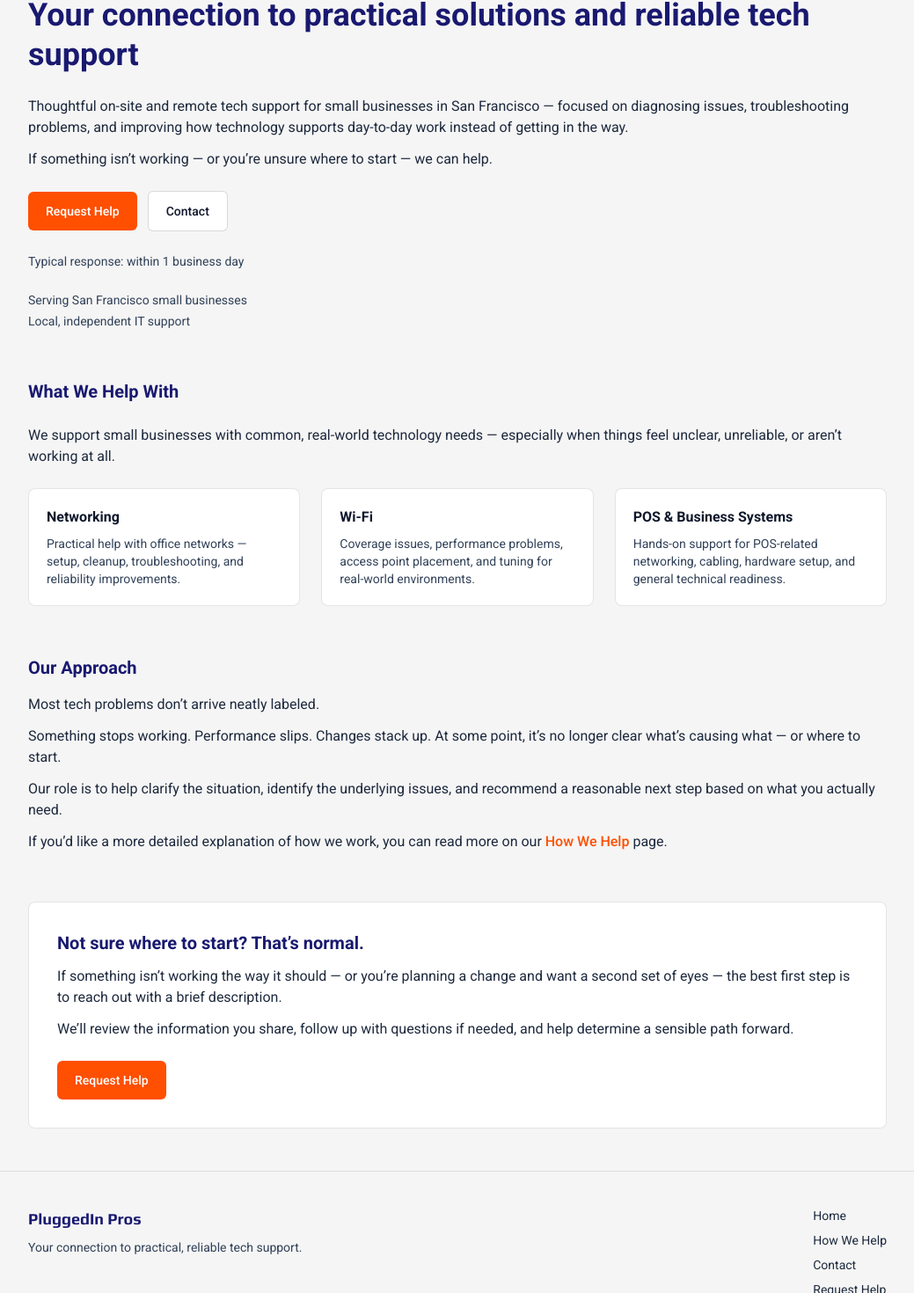
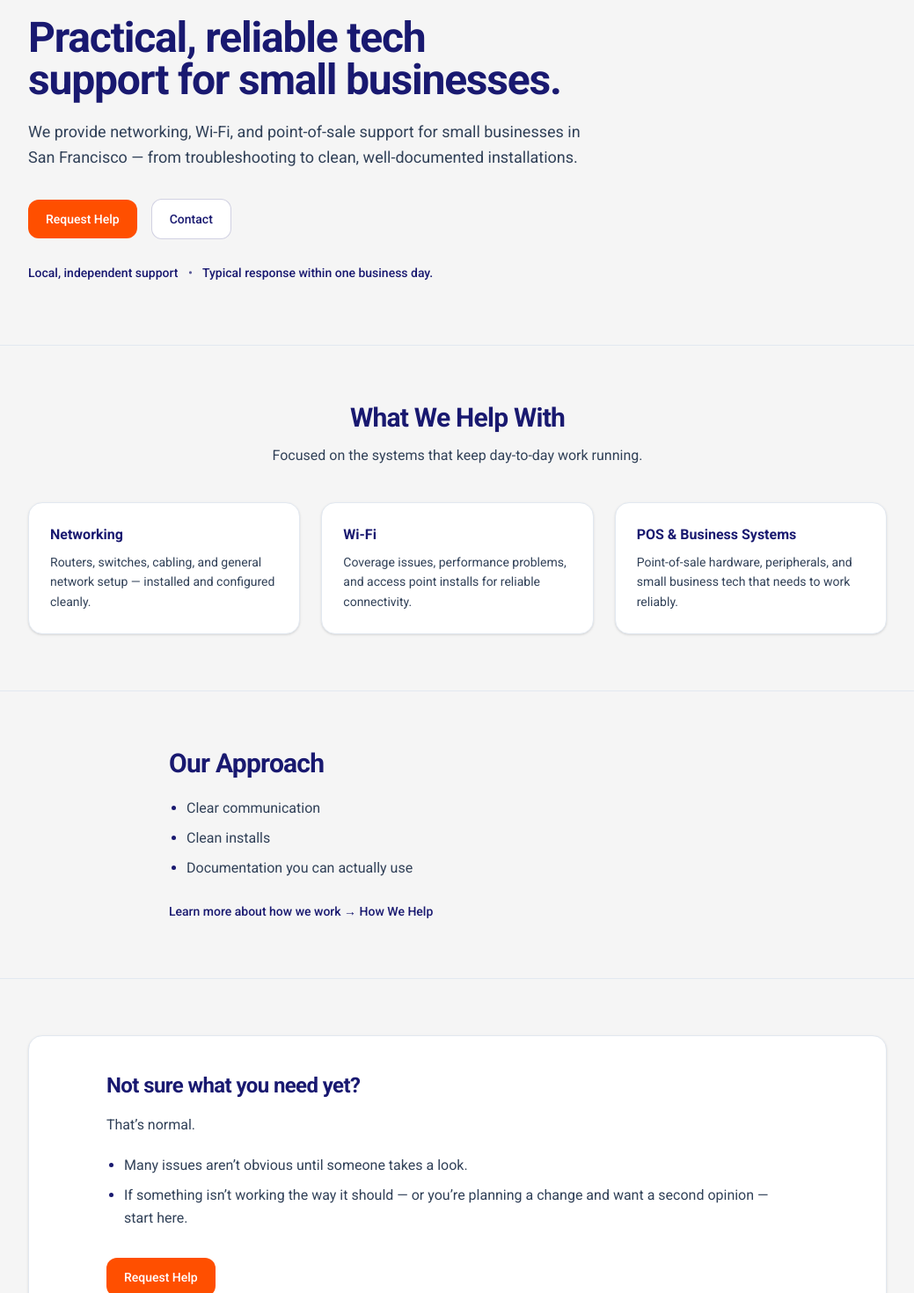
Before and after one commit to getpluggedinsf/website, a Next.js app: page / in a window 1280 px wide. Shown: the part 130-1600 px from the top of the page at 88% size, without its empty margins (120-1159 px from the left). Built offline with nearby package versions, Linux system fonts and the light colour scheme.

Commit message:
chore: homepage refinements, nav updates, branding assets

```diff
--- a/src/app/how-we-help/page.tsx
+++ b/src/app/how-we-help/page.tsx
@@ -1,12 +1,8 @@
 // src/app/how-we-help/page.tsx
 import Link from "next/link";
-import Nav from "@/components/Nav";
-import Footer from "@/components/Footer";
 
 export default function HowWeHelpPage() {
   return (
-    <>
-      <Nav />
 
       <main className="mx-auto max-w-5xl px-6 py-12">
         <section className="space-y-4">
@@ -146,7 +142,5 @@ Request Help
         </section>
       </main>
 
-      <Footer />
-    </>
   );
 }
--- a/src/app/layout.tsx
+++ b/src/app/layout.tsx
@@ -2,6 +2,8 @@
 import "./globals.css";
 import type { Metadata } from "next";
 import { roboto } from "@/lib/fonts";
+import Nav from "@/components/Nav";
+import Footer from "@/components/Footer";
 
 export const metadata: Metadata = {
   title: "PluggedIn Pros — San Francisco Tech Support",
@@ -14,8 +16,10 @@ export default function RootLayout({
 }: Readonly<{ children: React.ReactNode }>) {
   return (
     <html lang="en">
-      <body className={`${roboto.className} bg-[#F5F5F5] text-slate-900`}>
+      <body className={`${roboto.className} min-h-screen bg-[var(--pip-bg)] text-slate-900`}>
+        <Nav />
         {children}
+        <Footer />
       </body>
     </html>
   );
--- a/src/app/page.tsx
+++ b/src/app/page.tsx
@@ -1,151 +1,151 @@
-// src/app/page.tsx
 import Link from "next/link";
-import Nav from "@/components/Nav";
-import Footer from "@/components/Footer";
 
 export default function HomePage() {
   return (
-    <>
-      <Nav />
-
-      <main className="mx-auto max-w-5xl px-6 py-12">
-        {/* HERO (text-only; no logo/graphics) */}
-        <section className="space-y-6">
-          <h1 className="text-3xl font-semibold leading-tight text-[#191970] sm:text-4xl">
-            Your connection to practical solutions and reliable tech support
+    <main className="w-full">
+      {/* 2. Hero (Above the Fold) */}
+      <section className="w-full">
+        <div className="mx-auto max-w-5xl px-6 py-14 sm:py-18">
+          {/* Left-aligned, constrained width block (intentional whitespace on right) */}
+          <div className="max-w-2xl">
+            <h1 className="text-balance text-4xl font-semibold tracking-tight text-[#191970] sm:text-5xl">
+              Practical, reliable tech support for small businesses.
             </h1>
 
-          <div className="space-y-3 text-base text-slate-800">
-            <p>
-              Thoughtful on-site and remote tech support for small businesses in
-              San Francisco — focused on diagnosing issues, troubleshooting problems,
-              and improving how technology supports day-to-day work instead of getting in the way.
+            <p className="mt-5 text-pretty text-base leading-relaxed text-slate-700 sm:text-lg">
+              We provide networking, Wi-Fi, and point-of-sale support for small businesses
+              in San{"\u00A0"}Francisco — from troubleshooting to clean, well-documented installations.
             </p>
-            <p>
-              If something isn’t working — or you’re unsure where to start — we
-              can help.
-            </p>
-          </div>
 
-          <div className="flex flex-col gap-3 sm:flex-row sm:items-center">
+            <div className="mt-8 flex flex-wrap items-center gap-4">
               <Link
-              href="/request-help?source=request_help&loc=hero"
-             className="btn-tap btn-mobile-full bg-[#FF4F00] text-white hover:opacity-90 no-underline hover:no-underline"
+                href="/request-help"
+                className="btn-tap btn-mobile-full rounded-xl bg-[#FF4F00] text-white hover:opacity-90 hover:no-underline"
               >
                 Request Help
               </Link>
+
               <Link
                 href="/request-help?source=contact&loc=hero"
-             className="btn-tap btn-mobile-full border border-black/15 bg-white text-slate-900 hover:bg-black/5 no-underline hover:no-underline"
+                className="btn-tap btn-mobile-full rounded-xl border border-[#191970]/20 bg-white text-[#191970] hover:bg-[#191970]/5 hover:no-underline"
               >
                 Contact
              </Link>
            </div>
 
-          <div className="text-sm text-slate-700">
-            Typical response: within 1 business day
-          </div>
 
-          <div className="space-y-1 text-sm text-slate-700">
-            <div>Serving San Francisco small businesses</div>
-            <div>Local, independent IT support</div>
-          </div>
-        </section>
 
-        {/* WHAT WE HELP WITH (illustrative; authoritative scope is on the form) */}
-        <section className="mt-14 space-y-6">
-          <h2 className="text-xl font-semibold text-[#191970]">
-            What We Help With
-          </h2>
-
-          <p className="text-slate-800">
-            We support small businesses with common, real-world technology needs —
-            especially when things feel unclear, unreliable, or aren’t working at all.
+            {/* Reassurance microcopy */}
+            <p className="mt-7 text-sm font-medium text-[#191970]">
+              Local, independent support <span className="mx-2 opacity-70">•</span> Typical response within one business day.
             </p>
 
-          <div className="grid gap-6 sm:grid-cols-3">
-            <div className="rounded-lg border border-black/10 bg-white p-5">
-              <div className="font-semibold text-slate-900">Networking</div>
-              <p className="mt-2 text-sm text-slate-700">
-                Practical help with office networks — setup, cleanup,
-                troubleshooting, and reliability improvements.
-              </p>
-            </div>
-
-            <div className="rounded-lg border border-black/10 bg-white p-5">
-              <div className="font-semibold text-slate-900">Wi-Fi</div>
-              <p className="mt-2 text-sm text-slate-700">
-                Coverage issues, performance problems, access point placement,
-                and tuning for real-world environments.
-              </p>
-            </div>
-
-            <div className="rounded-lg border border-black/10 bg-white p-5">
-              <div className="font-semibold text-slate-900">
-                POS &amp; Business Systems
-              </div>
-              <p className="mt-2 text-sm text-slate-700">
-                Hands-on support for POS-related networking, cabling, hardware setup,
-                and general technical readiness.
-              </p>
           </div>
         </div>
       </section>
 
-        {/* OUR APPROACH (preview) */}
-        <section className="mt-14 space-y-4">
-          <h2 className="text-xl font-semibold text-[#191970]">Our Approach</h2>
+      {/* 3. What We Help With (Service Overview) */}
+      <section className="w-full border-t border-slate-200">
+        <div className="mx-auto max-w-5xl px-6 py-14 sm:py-16">
+          <div className="mx-auto max-w-3xl text-center">
+            <h2 className="text-2xl font-semibold tracking-tight text-[#191970] sm:text-3xl">
+              What We Help With
+            </h2>
+            <p className="mt-3 text-base leading-relaxed text-slate-700">
+             Focused on the systems that keep day-to-day work running.
+            </p>
+          </div>
 
-          <div className="space-y-3 text-slate-800">
-            <p>Most tech problems don’t arrive neatly labeled.</p>
-            <p>
-              Something stops working. Performance slips. Changes stack up. At some
-              point, it’s no longer clear what’s causing what — or where to start.
+          <div className="mt-10 grid gap-6 md:grid-cols-3">
+            <div className="rounded-2xl border border-slate-200 bg-white p-6 shadow-sm">
+              <h3 className="text-base font-semibold text-[#191970] ">Networking</h3>
+              <p className="mt-2 text-sm leading-relaxed text-slate-700">
+                Routers, switches, cabling, and general network setup — installed
+                and configured cleanly.
               </p>
-            <p>
-              Our role is to help clarify the situation, identify the underlying issues,
-              and recommend a reasonable next step based on what you actually need.
+            </div>
+
+            <div className="rounded-2xl border border-slate-200 bg-white p-6 shadow-sm">
+              <h3 className="text-base font-semibold text-[#191970] ">Wi-Fi</h3>
+              <p className="mt-2 text-sm leading-relaxed text-slate-700">
+                Coverage issues, performance problems, and access point installs
+                for reliable connectivity.
               </p>
-            <p>
-              If you’d like a more detailed explanation of how we work, you can read more on our{" "}
-              <Link
-                href="/how-we-help"
-                className="font-medium text-[#FF4F00] hover:underline"
-              >
-                How We Help
-              </Link>{" "}
-              page.
+            </div>
+
+            <div className="rounded-2xl border border-slate-200 bg-white p-6 shadow-sm">
+              <h3 className="text-base font-semibold text-[#191970] ">
+                POS &amp; Business Systems
+              </h3>
+              <p className="mt-2 text-sm leading-relaxed text-slate-700">
+                Point-of-sale hardware, peripherals, and small business tech that
+                needs to work reliably.
               </p>
+            </div>
+          </div>
         </div>
       </section>
 
-        {/* PRIMARY CTA */}
-        <section className="mt-14 rounded-lg border border-black/10 bg-white p-6 sm:p-8">
-          <h2 className="text-xl font-semibold text-[#191970]">
-            Not sure where to start? That’s normal.
+      {/* 4. Our Approach (Conceptual Bridge) */}
+      <section className="w-full border-t border-slate-200">
+        <div className="mx-auto max-w-5xl px-6 py-14 sm:py-16">
+          <div className="max-w-3xl sm:ml-auto sm:mr-6 lg:mr-12">
+            <h2 className="text-2xl font-semibold tracking-tight text-[#191970] sm:text-3xl">
+              Our Approach
             </h2>
 
-          <div className="mt-3 space-y-3 text-slate-800">
-            <p>
-              If something isn’t working the way it should — or you’re planning a change and want a second set of eyes — the best first step is to reach out with a brief description.
-            </p>
-            <p>
-              We’ll review the information you share, follow up with questions if needed, and help determine a sensible path forward.
-            </p>
+            <div className="mt-4 space-y-4 text-base leading-relaxed text-slate-700">
+              <ul className="mt-5 list-disc space-y-2 pl-5 text-base leading-relaxed text-slate-700 marker:text-[#191970]">
+                <li>Clear communication</li>
+                <li>Clean installs</li>
+                <li>Documentation you can actually use</li>
+              </ul>
             </div>
 
             <div className="mt-6">
               <Link
-              href="/request-help?source=request_help&loc=primary_cta"
-             className="btn-tap btn-mobile-full bg-[#FF4F00] text-white hover:opacity-90 no-underline hover:no-underline"
+                href="/how-we-help"
+                className="text-sm font-medium text-[var(--pip-navy)] hover:opacity-80"
+              >
+                Learn more about how we work → How We Help
+              </Link>
+            </div>
+          </div>
+        </div>
+      </section>
+
+      {/* 5. Primary Callout (Contained CTA Panel) */}
+      <section className="w-full border-t border-slate-200">
+        <div className="mx-auto max-w-5xl px-6 py-14 sm:py-16">
+          <div className="rounded-2xl border border-slate-200 bg-white p-8 shadow-sm sm:p-10">
+            <div className="max-w-3xl sm:ml-12">
+              <h3 className="text-xl font-semibold tracking-tight text-[#191970] sm:text-2xl">
+                Not sure what you need yet?
+              </h3>
+
+              <div className="mt-4 space-y-4 text-base leading-relaxed text-slate-700">
+                <p>That’s normal.</p>
+                <ul className="mt-5 list-disc space-y-2 pl-5 text-base leading-relaxed text-slate-700 marker:text-[#191970]">
+                  <li>Many issues aren’t obvious until someone takes a look.</li>
+                  <li>
+                    If something isn’t working the way it should — or you’re planning a change and want a second opinion — start here.
+                  </li>
+               </ul>
+
+              </div>
+
+              <div className="mt-8">
+                <Link
+                  href="/request-help"
+                  className="btn-tap btn-mobile-full rounded-xl bg-[var(--pip-orange)] text-white hover:opacity-90 hover:no-underline focus:outline-none focus:ring-2 focus:ring-[rgba(25,25,112,0.35)]"
                 >
                   Request Help
                 </Link>
               </div>
+            </div>
+          </div>
+        </div>
       </section>
     </main>
-
-      <Footer />
-    </>
   );
 }
--- a/src/app/request-help/RequestHelpClient.tsx
+++ b/src/app/request-help/RequestHelpClient.tsx
@@ -3,8 +3,6 @@
 
 import { useMemo, useState } from "react";
 import { useSearchParams } from "next/navigation";
-import Nav from "@/components/Nav";
-import Footer from "@/components/Footer";
 
 type Intent = "tech_issue" | "planning_change" | "general_inquiry";
 type PreferredContact = "email" | "phone";
@@ -152,8 +150,6 @@ export default function RequestHelpClient() {
   };
 
   return (
-    <>
-      <Nav />
 
       <main className="mx-auto max-w-3xl px-6 py-12">
         <h1 className="text-3xl font-semibold text-[#191970] sm:text-4xl">
@@ -406,7 +402,5 @@ export default function RequestHelpClient() {
         </div>
       </main>
 
-      <Footer />
-    </>
   );
 }
--- a/src/components/Footer.tsx
+++ b/src/components/Footer.tsx
@@ -1,4 +1,6 @@
 // src/components/Footer.tsx
+// NOTE: Rendered globally via src/app/layout.tsx. Do not mount inside pages.
+
 import Link from "next/link";
 import { play } from "@/lib/fonts";
 
@@ -8,19 +10,23 @@ export default function Footer() {
     <footer className="border-t border-black/10 bg-[#F5F5F5]">
       <div className="mx-auto max-w-5xl px-6 py-10">
         <div className="flex flex-col gap-6 sm:flex-row sm:items-start sm:justify-between">
+
           <div className="space-y-2">
-            <div className={`${play.className} text-lg font-bold text-[#191970]`}>
-              PluggedIn Pros
-            </div>
-            <p className="max-w-md text-sm text-slate-700">
-              Your connection to practical, reliable tech support.
-            </p>
-          </div>
+            <Link
+              href="/"
+              className={`${play.className} inline-flex items-center gap-2 text-lg font-bold leading-tight text-[#191970] hover:no-underline`}
+          >
+             <img src="/plug-icon.svg" alt="" aria-hidden="true" className="block h-5 w-5 m-0 p-0" />
+             PluggedIn Pros
+          </Link>
+
+  <p className="max-w-md text-sm text-slate-700 sm:pl-7">
+    Your connection to practical, reliable tech support.
+  </p>
+</div>
+
 
           <div className="flex flex-col gap-2 text-sm">
-            <Link href="/" className="text-slate-800 hover:text-black">
-              Home
-            </Link>
             <Link href="/how-we-help" className="text-slate-800 hover:text-black">
               How We Help
             </Link>
```
Also changed, not shown: src/components/Nav.tsx (+21 -10 lines), public/plug-icon.svg (added), 1 other file (tests, documents, lock files or other folders). Lines whose indentation alone changed are shown as unchanged.
